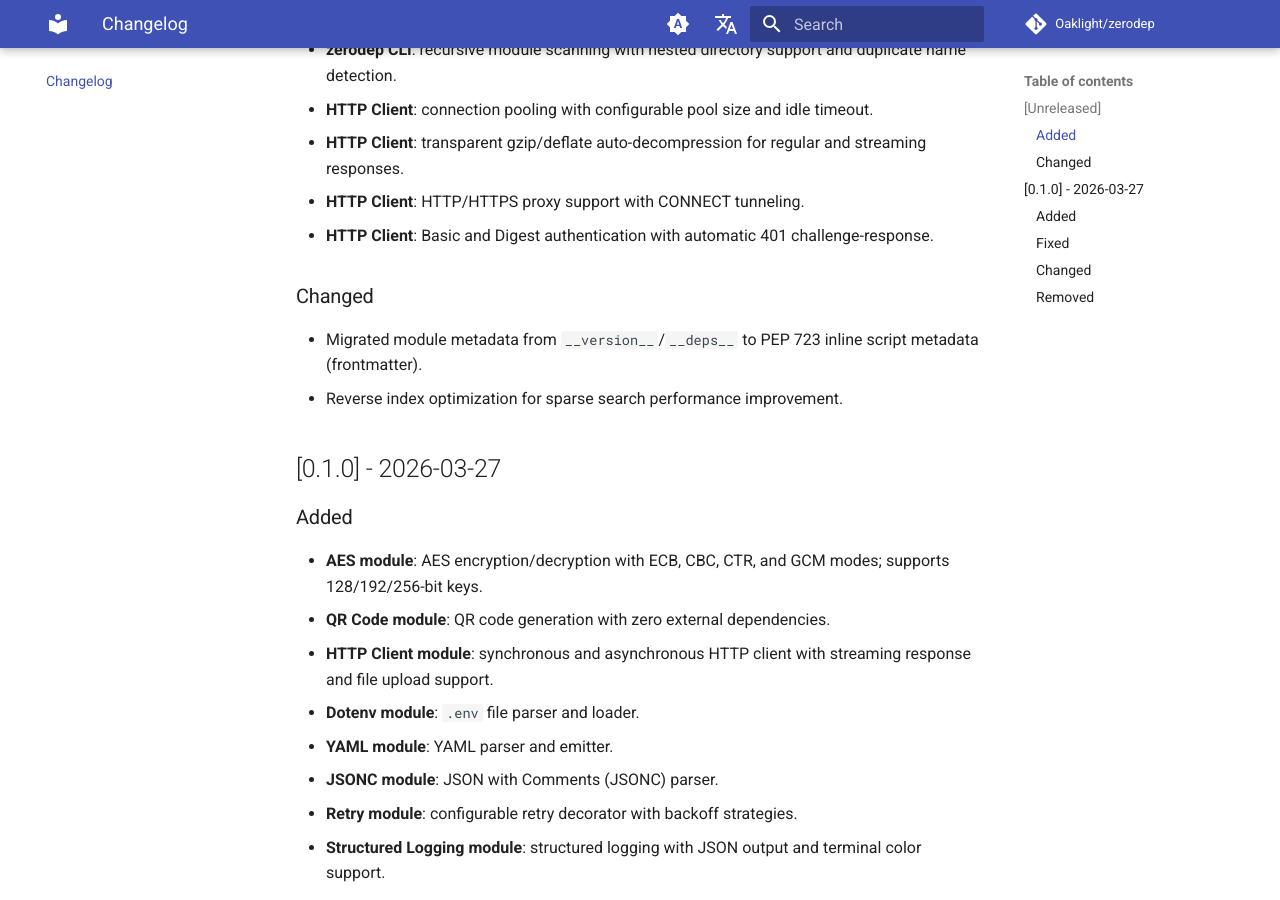
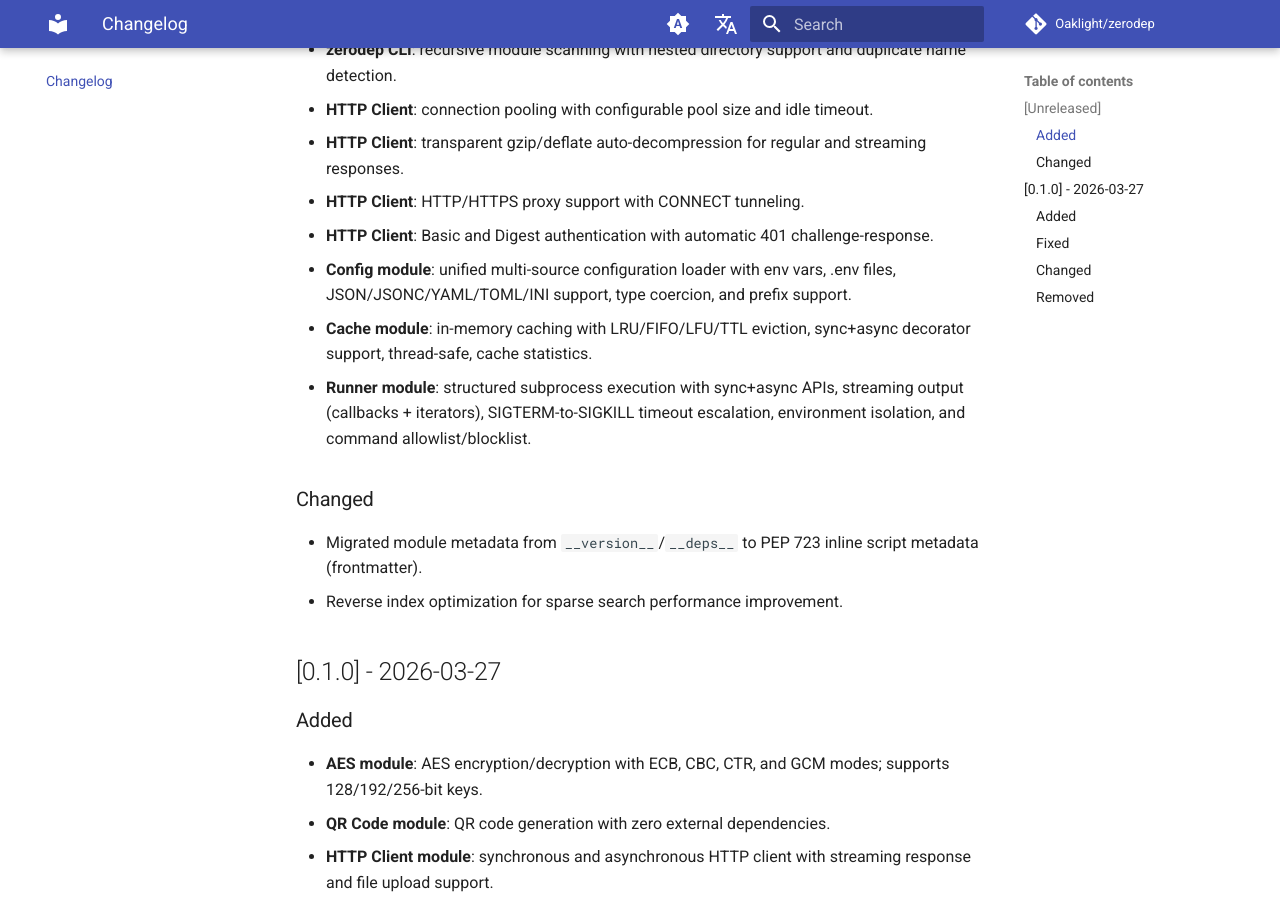
Before and after one commit to Oaklight/zerodep, an MkDocs documentation site: the page built from docs/changelog.md, in a window 1280 px wide and 900 px high, scrolled down 580 px. Built offline with MkDocs 1.6.1 and Material for MkDocs 9.7.7, drawn with Linux system fonts in a browser that asks for light colours; comment, search, counter and statistics services are not loaded.

Commit message:
update changelog with config, cache, and runner modules

```diff
--- a/docs/changelog.md
+++ b/docs/changelog.md
@@ -17,6 +17,9 @@ The format is based on [Keep a Changelog](https://keepachangelog.com/en/1.1.0/).
 - **HTTP Client**: transparent gzip/deflate auto-decompression for regular and streaming responses.
 - **HTTP Client**: HTTP/HTTPS proxy support with CONNECT tunneling.
 - **HTTP Client**: Basic and Digest authentication with automatic 401 challenge-response.
+- **Config module**: unified multi-source configuration loader with env vars, .env files, JSON/JSONC/YAML/TOML/INI support, type coercion, and prefix support.
+- **Cache module**: in-memory caching with LRU/FIFO/LFU/TTL eviction, sync+async decorator support, thread-safe, cache statistics.
+- **Runner module**: structured subprocess execution with sync+async APIs, streaming output (callbacks + iterators), SIGTERM-to-SIGKILL timeout escalation, environment isolation, and command allowlist/blocklist.
 
 ### Changed
 
```
